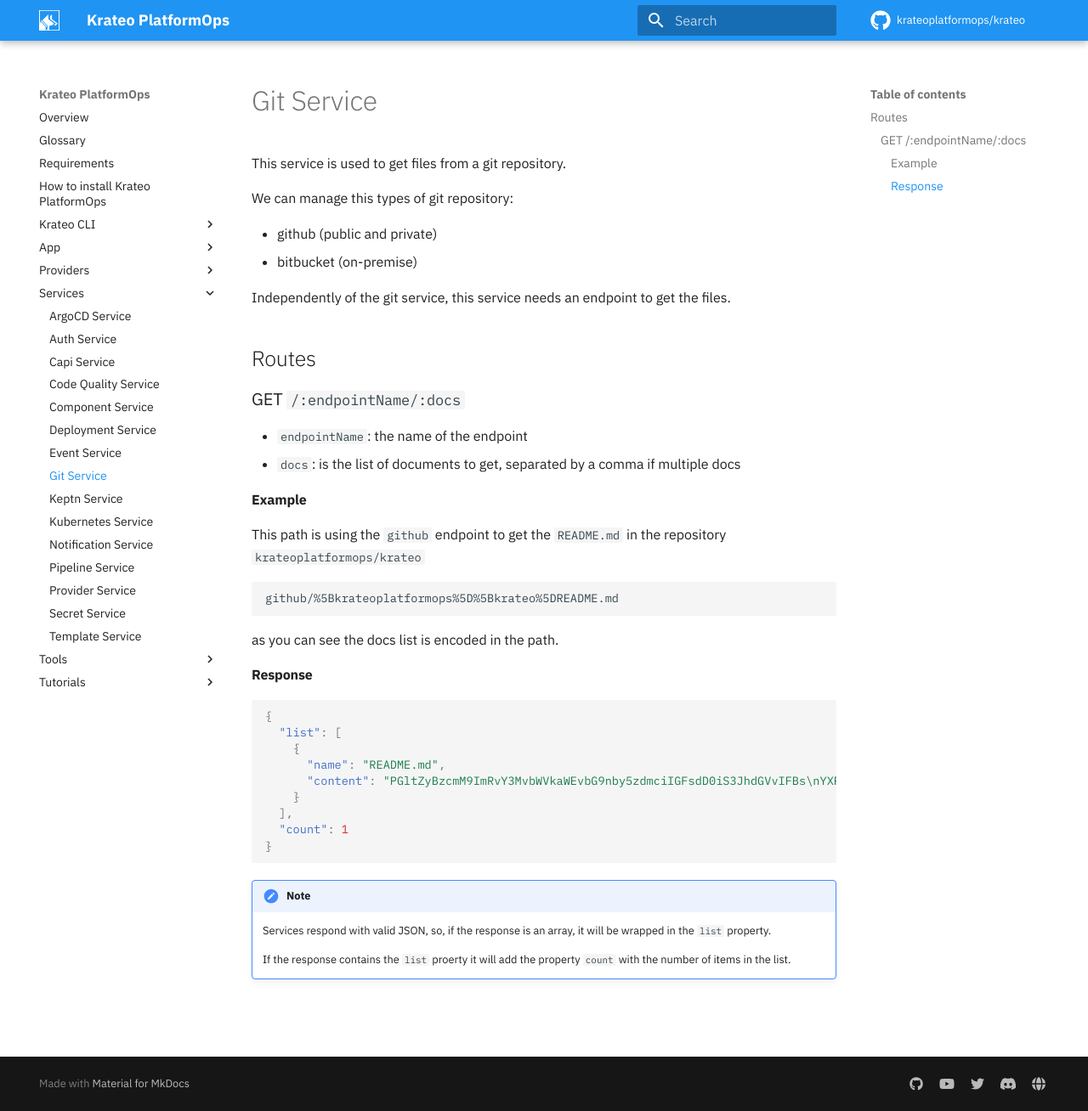
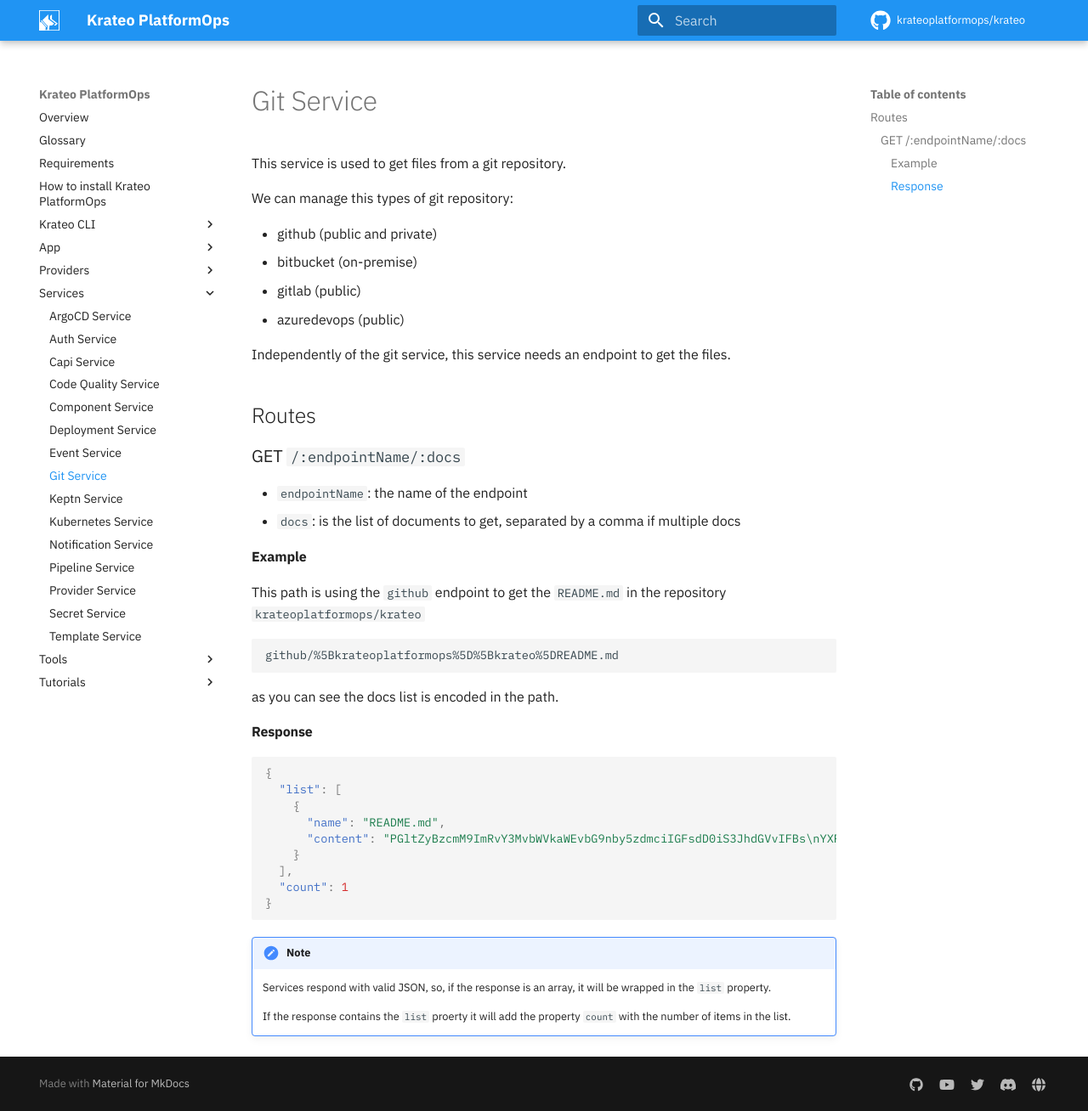
Before and after one commit to krateoplatformops/krateo-docs, an MkDocs documentation site: the page built from docs/services/git-service.md, in a window 1280 px wide and 1308 px high. Shown: the whole window at 85% size. Built offline with MkDocs 1.6.1 and Material for MkDocs 9.7.7, drawn with Linux system fonts in a browser that asks for light colours; comment, search, counter and statistics services are not loaded.

Commit message:
Commit performed using Copy Push Files action

```diff
--- a/docs/services/git-service.md
+++ b/docs/services/git-service.md
@@ -6,6 +6,8 @@ We can manage this types of git repository:
 
 - github (public and private)
 - bitbucket (on-premise)
+- gitlab (public)
+- azuredevops (public)
 
 Independently of the git service, this service needs an endpoint to get the files.
 
```
